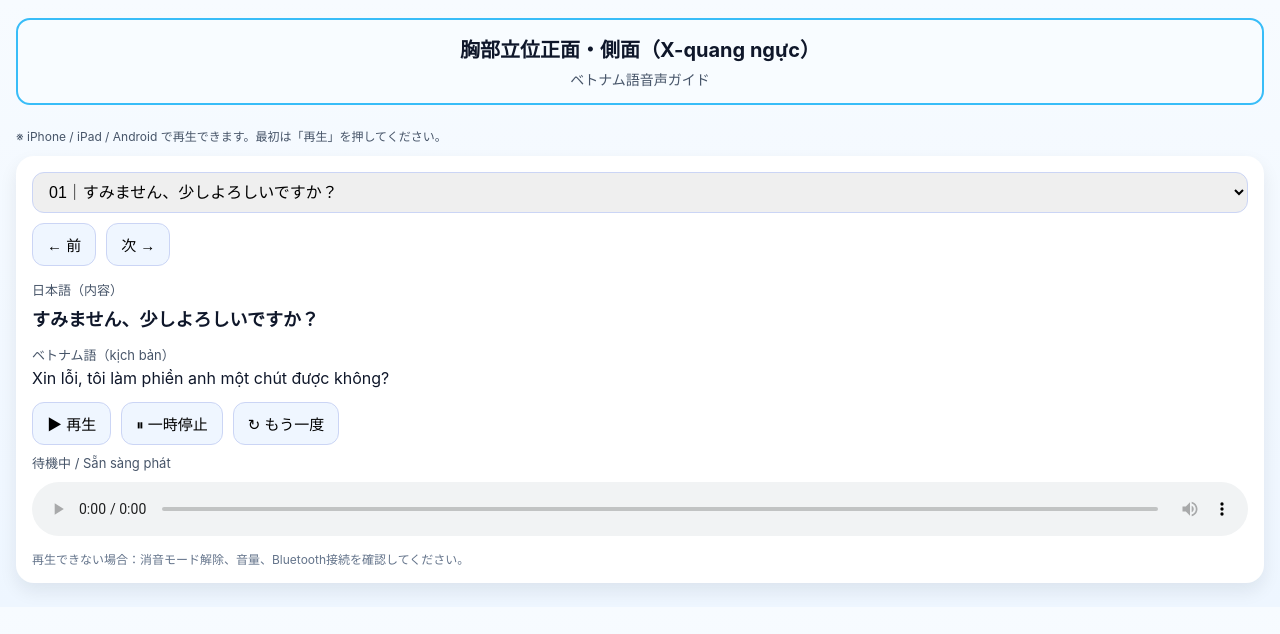
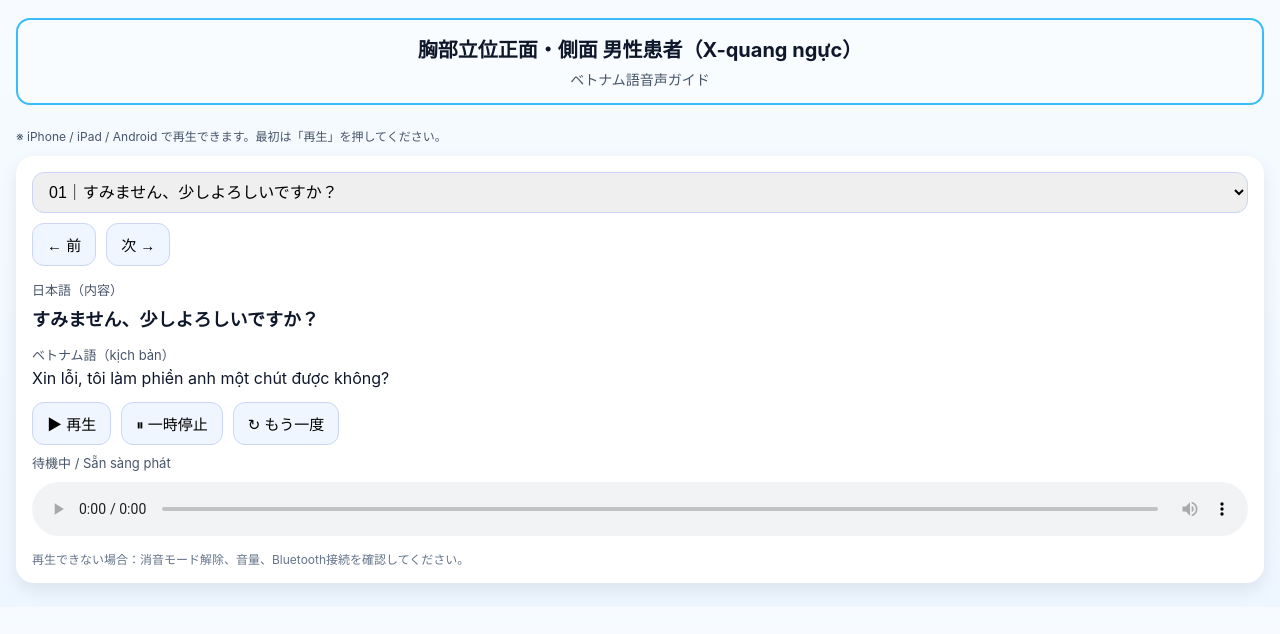
Before and after one commit to orinndo/chest-X-ray-PA-RL-erect-VN-male, a plain HTML site: page index.html in a window 1280 px wide. Drawn offline with Linux system fonts and the light colour scheme.

Commit message:
Update index.html

```diff
--- a/index.html
+++ b/index.html
@@ -3,7 +3,7 @@
 <head>
 <meta charset="utf-8">
 <meta name="viewport" content="width=device-width,initial-scale=1">
-<title>胸部立位正面・側面（X-quang ngực）音声ガイド</title>
+<title>胸部立位正面・側面 男性患者（X-quang ngực）音声ガイド</title>
 <style>
 body{margin:0;font-family:-apple-system,BlinkMacSystemFont,"Hiragino Sans","Segoe UI",sans-serif;
 background:linear-gradient(180deg,#f7fbff,#eef6ff);color:#0f172a;}
@@ -29,7 +29,7 @@
 <body>
 <div class="header">
   <div class="frame-title">
-    <h1>胸部立位正面・側面（X-quang ngực）</h1>
+    <h1>胸部立位正面・側面 男性患者（X-quang ngực）</h1>
     <p>ベトナム語音声ガイド</p>
   </div>
 </div>
```
